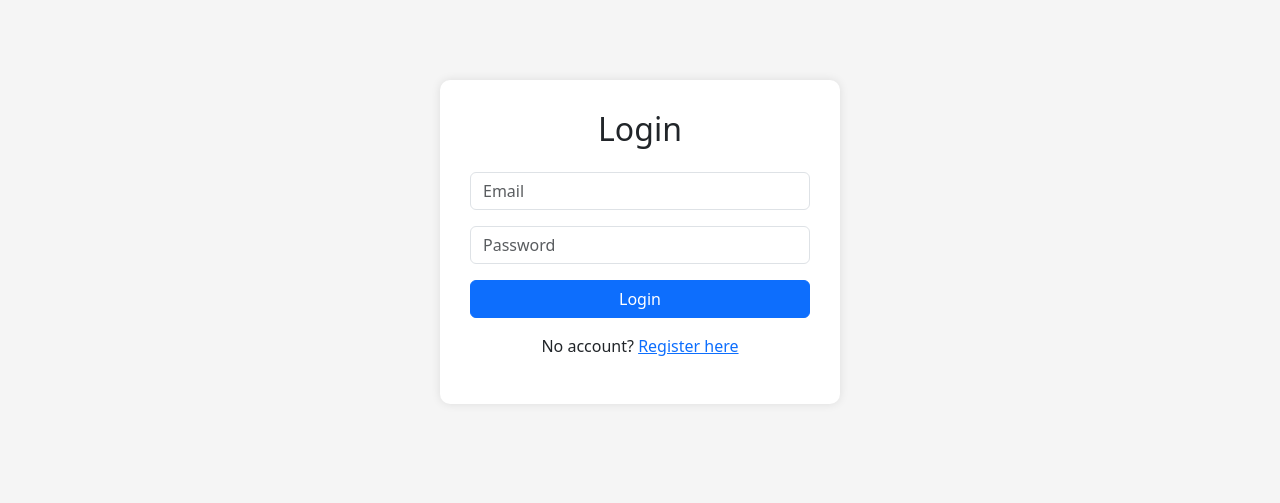
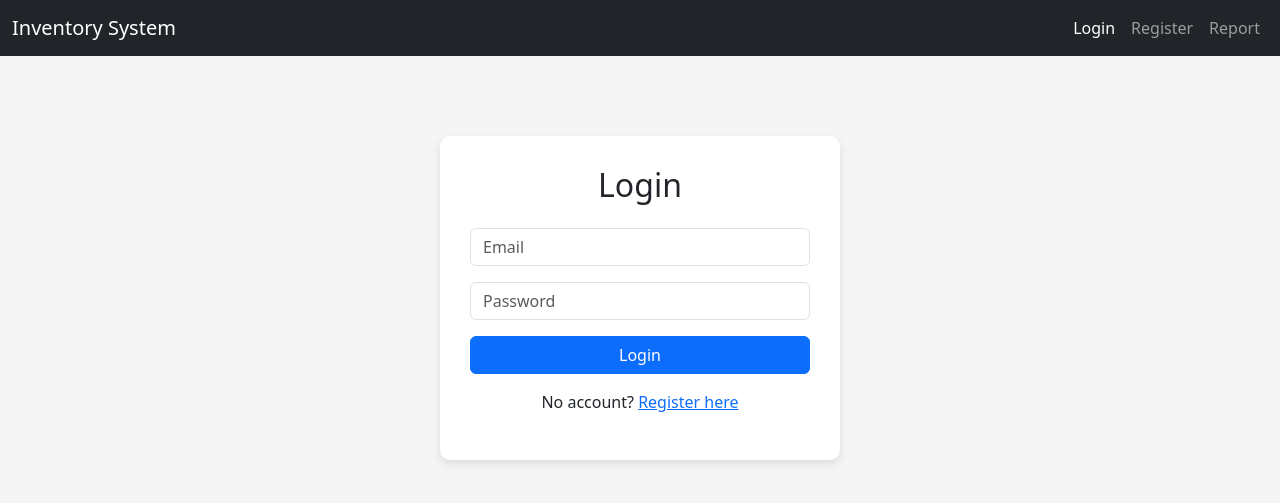
Before and after one commit to iyadalduhni/inventory-system, a Flask app: page /login in a window 1280 px wide. Shown: the top 503 px of the page. Run offline with Flask 3, Linux system fonts and the light colour scheme.

Commit message:
Update login.html

```diff
--- a/templates/login.html
+++ b/templates/login.html
@@ -5,13 +5,47 @@
     <link href="https://cdn.jsdelivr.net/npm/bootstrap@5.3.0/dist/css/bootstrap.min.css" rel="stylesheet">
     <style>
         body { background-color: #f5f5f5; }
-        .login-box { max-width: 400px; margin: 80px auto; padding: 30px; background: white; border-radius: 10px; box-shadow: 0 0 10px rgba(0,0,0,0.1); }
+        .login-box {
+            max-width: 400px;
+            margin: 80px auto;
+            padding: 30px;
+            background: white;
+            border-radius: 10px;
+            box-shadow: 0 4px 10px rgba(0,0,0,0.1);
+        }
     </style>
 </head>
 <body>
+
+    <!-- Navbar -->
+    <nav class="navbar navbar-expand-lg navbar-dark bg-dark">
+      <div class="container-fluid">
+        <a class="navbar-brand" href="#">Inventory System</a>
+        <button class="navbar-toggler" type="button" data-bs-toggle="collapse" data-bs-target="#navbarNav">
+          <span class="navbar-toggler-icon"></span>
+        </button>
+        <div class="collapse navbar-collapse" id="navbarNav">
+          <ul class="navbar-nav ms-auto">
+            <li class="nav-item">
+              <a class="nav-link active" href="{{ url_for('login') }}">Login</a>
+            </li>
+            <li class="nav-item">
+              <a class="nav-link" href="{{ url_for('register') }}">Register</a>
+            </li>
+            <li class="nav-item">
+              <a class="nav-link" href="{{ url_for('report') }}">Report</a>
+            </li>
+          </ul>
+        </div>
+      </div>
+    </nav>
+
+    <!-- Login Box -->
     <div class="login-box">
         <h2 class="text-center mb-4">Login</h2>
-        {% if error %}<div class="alert alert-danger">{{ error }}</div>{% endif %}
+        {% if error %}
+            <div class="alert alert-danger">{{ error }}</div>
+        {% endif %}
         <form method="post">
             <div class="mb-3">
                 <input type="email" class="form-control" name="email" placeholder="Email" required>
@@ -23,5 +57,7 @@
         </form>
         <p class="mt-3 text-center">No account? <a href="{{ url_for('register') }}">Register here</a></p>
     </div>
+
+    <script src="https://cdn.jsdelivr.net/npm/bootstrap@5.3.0/dist/js/bootstrap.bundle.min.js"></script>
 </body>
 </html>
```
